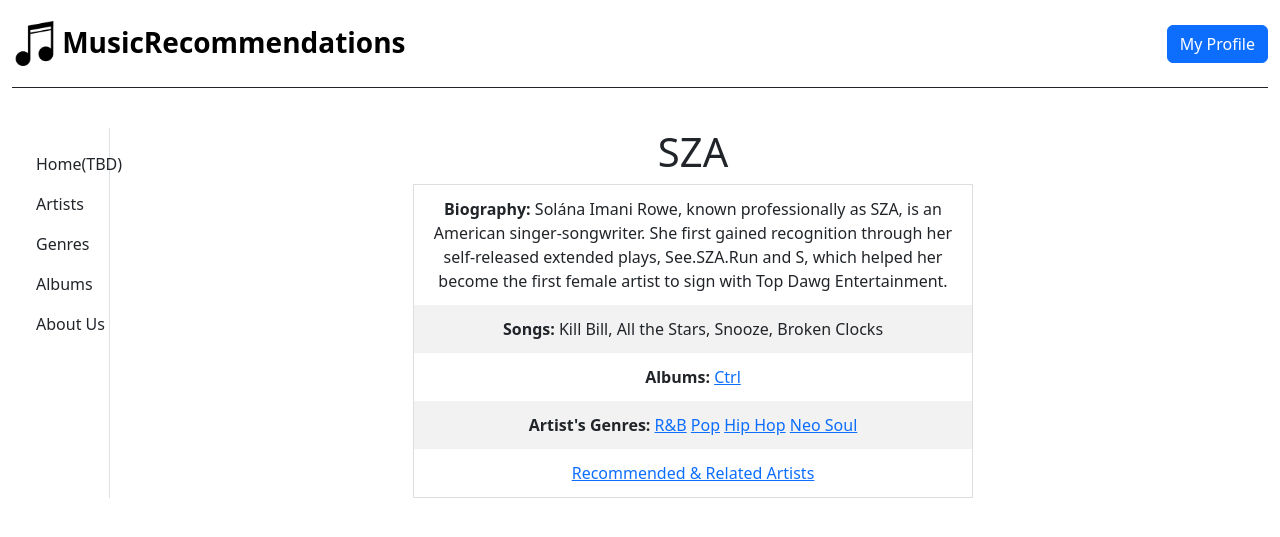
After one commit to Magret7/Music-Recommendations, a Flask app: page /artist/SZA/ in a window 1280 px wide. The commit adds this page. Shown: the top 537 px of the page. Run offline with Flask 2, Linux system fonts and the light colour scheme.

Commit message:
Correction of the overall stucture of of WebApp (html files and how they link with ecah other)

```diff
--- a/main.py
+++ b/main.py
@@ -1,28 +1,27 @@
 from flask import Flask, render_template, request, redirect, url_for, jsonify
 # from flask_paginate import Pagination, get_page_parameter
-# from models import app, db, Artists, Albums, Genres
+from models import app, db, Artists, Albums, Genres
 
-app = Flask(__name__)
 
-# Main Componets: name, Biography, Songs, Albums, Genres, v RelatedArtists
-artists = [{'name': 'SZA', 'Biography': 'Solána Imani Rowe, known professionally as SZA, is an American singer-songwriter. She first gained recognition through her self-released extended plays, See.SZA.Run and S, which helped her become the first female artist to sign with Top Dawg Entertainment.', 'Songs': ['Kill Bill', 'All the Stars', 'Snooze', 'Broken Clocks'], 'Albums': ['Lana', 'SOS', 'Ctrl'], 'Genres': ['R&B', 'Pop', 'Hip Hop', 'Neo Soul'], 'RelatedArtists': ['H.E.R', 'Ella Mai', 'Franck Ocean', 'Miguel', 'Jhené Aiko']},
-           {'name': 'J. Cole', 'Biography': 'Jermaine Lamarr Cole is an American rapper and record producer. Born on a military base in Germany and raised in Fayetteville, North Carolina, Cole initially gained attention as a rapper following the release of his debut mixtape, The Come Up, in early 2007. ', 'Songs': ['She Knows', 'Power Trip', 'No Role Modelz', 'Work Out', 'Under the Sun'], 'Albums': ['2014 Forest Hills dive', 'Cole World: The Sideline Story', 'Born Sinner', '4 Your Eyez Only', 'KOD', 'The Off-Season'], 'Genres': ['Hip Hop', 'Rap'], 'RelatedArtists': ['Bas', 'Cozz', 'JID', 'Joey Badsa$$', 'Kendrick Lamar', 'JAY-Z']},
-           {'name': 'Ariana Grande', 'Biography': 'Ariana Grande-Butera is an American singer, songwriter, and actress. Regarded as a pop culture icon, she is noted as an influential figure in popular music and as one of the most prominent vocalists of her generation, for her four-octave vocal range and signature whistle register.', 'Songs': ['7 Rings', 'Side to Side', 'thank u, next', '34+35', 'The Way'], 'Albums': ['Yours Truly', 'My Everything', 'Dangerous Woman', 'Sweetener', 'Thank U, Next', 'Positions', 'Eternal Sunshine'], 'Genres': ['Pop', 'Contemporary R&B'], 'RelatedArtists': ['Doja Cat', 'SZA', 'Sabrina Carpenter', 'Victoria Monét', 'Olivia Rodrigo']},
+# Main Componets: name, info, tracks, albums, genres, v RelatedArtists
+artists = [{'name': 'SZA','image': 'Place Image Here', 'info': 'Solána Imani Rowe, known professionally as SZA, is an American singer-songwriter. She first gained recognition through her self-released extended plays, See.SZA.Run and S, which helped her become the first female artist to sign with Top Dawg Entertainment.', 'tracks': ['Kill Bill', 'All the Stars', 'Snooze', 'Broken Clocks'], 'albums': ['Ctrl'], 'genres': ['R&B', 'Pop', 'Hip Hop', 'Neo Soul'], 'RelatedArtists': ['H.E.R', 'Ella Mai', 'Franck Ocean', 'Miguel', 'Jhené Aiko']},
+           {'name': 'J. Cole', 'image': 'Place Image Here','info': 'Jermaine Lamarr Cole is an American rapper and record producer. Born on a military base in Germany and raised in Fayetteville, North Carolina, Cole initially gained attention as a rapper following the release of his debut mixtape, The Come Up, in early 2007. ', 'tracks': ['She Knows', 'Power Trip', 'No Role Modelz', 'Work Out', 'Under the Sun'], 'albums': ['2014 Forest Hills Drive'], 'genres': ['Hip Hop', 'Rap'], 'RelatedArtists': ['Bas', 'Cozz', 'JID', 'Joey Badsa$$', 'Kendrick Lamar', 'JAY-Z']},
+           {'name': 'Ariana Grande', 'image': 'Place Image Here','info': 'Ariana Grande-Butera is an American singer, songwriter, and actress. Regarded as a pop culture icon, she is noted as an influential figure in popular music and as one of the most prominent vocalists of her generation, for her four-octave vocal range and signature whistle register.', 'tracks': ['7 Rings', 'Side to Side', 'thank u, next', '34+35', 'The Way'], 'albums': ['Sweetener'], 'genres': ['Pop', 'Contemporary R&B'], 'RelatedArtists': ['Doja Cat', 'SZA', 'Sabrina Carpenter', 'Victoria Monét', 'Olivia Rodrigo']},
           ]
 
-# Main Componets: name, info, related_Artists, related_Albums, related_Songs
-genres = [{'name': 'R&B', 'info': 'Rhythm and blues, frequently abbreviated as R&B or R''n''B, is a genre of popular music that originated within African-American communities in the 1940s. The term was originally used by record companies to describe recordings marketed predominantly to African Americans, at a time when "rocking, jazz based music ... [with a] heavy, insistent beat" was becoming more popular', 'related_Artists': ['Usher', 'Byeoncé', 'The Weeked'], 'related_Albums': ['Jaguar II', 'Gemini Rights', 'SOS'],'related_Songs': ['Pick Up Your Feelings', 'Let\'s Get Married', 'Adorn']},
-          {'name': 'Pop', 'info': 'Pop music is an abbreviation of the word "popular". Its a contemporary form of music that appeals to a very wide audience. It often includes a danceable tempo, easy to remember lyrics, and simple notation. Pop music is commonly found on mainstream radio stations and across a range of countries and cultures.','related_Artists': ['Ariana Grande', 'Lady Gaga', 'Harry Styles'], 'related_Albums': ['Thriller', 'GUTS', 'Teenage Dream'], 'related_Songs': ['Water', 'Paint The Town Red', 'Feather']},
-          {'name': 'Hip Hop', 'info': 'Hip-hop or hip hop, also known as rap, and formerly known as disco rap, is a genre of popular music that originated in the early 1970s by African Americans and Caribbean immigrants in the Bronx, a borough of New York City. Hip-hop consist of stylized rhythmic music (usually built around drum beats) that often accompanies rapping, a rhythmic delivery of poetic speech.', 'related_Artists': ['Kanye West', 'Tyler, The Creator', 'Travi$ Scott'], 'related_Albums': ['ASTROWORLD', 'SremmLife', 'Live. Love. ASAP'], 'related_Songs': ['HISS', 'Lovin On Me', 'Let Me Calm Down']},
-          {'name': 'Neo Soul', 'info': 'Neo soul (sometimes called progressive soul) is a genre of popular music. Heavily based in soul music, neo soul is distinguished by a less conventional sound than its contemporary R&B counterpart, with incorporated elements ranging from funk, jazz fusion, hip hop, and African music to pop, rock, and electronic music.', 'related_Artists': ['Kali Uchis', 'UMI', 'Alicia Keys'], 'related_Albums': ['A Seat at the Table', 'Blonde', 'Ctrl'], 'related_Songs': ['When I\'m in Your Arms', 'Cruisin\'', 'On & On']},
-          {'name': 'Rap', 'info': 'Rap is an artistic form of vocal delivery and emotive expression that incorporates "rhyme, rhythmic speech, and [commonly] street vernacular". The components of rap include "content" (what is being said, e.g., lyrics), "flow" (rhythm, rhyme), and "delivery" (cadence, tone).', 'related_Artists': ['Eminem', 'Nicki Minaj', 'Cardi B', 'Megan Thee Stallion', 'Don Toliver', 'Lil Wayne', 'Lil Durk'], 'related_Albums': ['Live. Love. ASAP', 'A Gift and a Curse', 'For All The Dogs'], 'related_Songs': ['Like What', 'Yeah Glo!', 'Never Lose Me']},
-          {'name': 'Contemporary R&B', 'info': 'Contemporary R&B is a popular music genre that combines rhythm and blues with elements of pop, soul, funk, hip hop, and electronic music.', 'related_Artists': ['Michael Jackson', 'Aaliyah', 'Frank Ocean'], 'related_Albums': ['Wasteland', 'Jaguar', 'Ctrl'],'related_Songs': ['', '', '', '', '', '']}
+# Main Componets: name, info, artist, albums, tracks
+genres = [{'name': 'R&B', 'info': 'Rhythm and blues, frequently abbreviated as R&B or R''n''B, is a genre of popular music that originated within African-American communities in the 1940s. The term was originally used by record companies to describe recordings marketed predominantly to African Americans, at a time when "rocking, jazz based music ... [with a] heavy, insistent beat" was becoming more popular', 'artists': ['SZA'], 'albums': ['Ctrl'],'tracks': ['Pick Up Your Feelings', 'Let\'s Get Married', 'Adorn']},
+          {'name': 'Pop', 'info': 'Pop music is an abbreviation of the word "popular". Its a contemporary form of music that appeals to a very wide audience. It often includes a danceable tempo, easy to remember lyrics, and simple notation. Pop music is commonly found on mainstream radio stations and across a range of countries and cultures.','artists': ['Ariana Grande'], 'albums': ['Sweetener'], 'tracks': ['Water', 'Paint The Town Red', 'Feather']},
+          {'name': 'Hip Hop', 'info': 'Hip-hop or hip hop, also known as rap, and formerly known as disco rap, is a genre of popular music that originated in the early 1970s by African Americans and Caribbean immigrants in the Bronx, a borough of New York City. Hip-hop consist of stylized rhythmic music (usually built around drum beats) that often accompanies rapping, a rhythmic delivery of poetic speech.', 'artists': ['J. Cole'], 'albums': ['2014 Forest Hills Drive'], 'tracks': ['HISS', 'Lovin On Me', 'Let Me Calm Down']},
+          {'name': 'Neo Soul', 'info': 'Neo soul (sometimes called progressive soul) is a genre of popular music. Heavily based in soul music, neo soul is distinguished by a less conventional sound than its contemporary R&B counterpart, with incorporated elements ranging from funk, jazz fusion, hip hop, and African music to pop, rock, and electronic music.', 'artists': ['SZA'], 'albums': ['Ctrl'], 'tracks': ['When I\'m in Your Arms', 'Cruisin\'', 'On & On']},
+          {'name': 'Rap', 'info': 'Rap is an artistic form of vocal delivery and emotive expression that incorporates "rhyme, rhythmic speech, and [commonly] street vernacular". The components of rap include "content" (what is being said, e.g., lyrics), "flow" (rhythm, rhyme), and "delivery" (cadence, tone).', 'artists': ['J. Cole'], 'albums': ['2014 Forest Hills Drive'], 'tracks': ['Like What', 'Yeah Glo!', 'Never Lose Me']},
+          {'name': 'Contemporary R&B', 'info': 'Contemporary R&B is a popular music genre that combines rhythm and blues with elements of pop, soul, funk, hip hop, and electronic music.', 'artists': ['SZA'], 'albums': ['Ctrl'],'tracks': ['Orbit', 'Ocean', 'Footsteps']}
          ]
 
 # Main Componets: name, info, artist, tracks, genres
-albums = [{'name': 'Ctrl', 'artist': 'SZA', 'info': 'Ctrl (pronounced "control") is the debut studio album by American singer SZA. It was released through Top Dawg Entertainment and RCA Records on June 9, 2017', 'Tracks': ['Supermodle', 'Drew Barrymore', 'Go Gina', 'Anything', 'Pretty Little Bird', '...'], 'Genres': ['R&B', 'Pop', 'Hip Hop', 'Neo Soul']},
-          {'name': '2014 Forest Hills Drive', 'artist': 'J. Cole', 'info': '2014 Forest Hills Drive is the third studio album by American rapper J. Cole. It was released on December 9, 2014, by ByStorm Entertainment', 'Tracks': ['Intro', 'January 28th','Wet Dreamz', '03\' Adolescence', 'A Tale od 2 Citiez', 'Fire Sqaud', '...'], 'Genres': ['Hip Hop', 'Rap']},
-          {'name': 'Sweetener', 'artist': 'Ariana Grande', 'info': 'Sweetener is the fourth studio album by American singer Ariana Grande. It was released on August 17, 2018, through Republic Records.', 'Tracks': ['sweetener', 'blazed', 'successful', 'raindrops (an angel cried)', 'R.E.M', 'everytime'], 'Genres': ['Pop', 'Contemporary R&B']}
+albums = [{'name': 'Ctrl', 'image': 'Place Image Here', 'artist': ['SZA'], 'info': 'Ctrl (pronounced "control") is the debut studio album by American singer SZA. It was released through Top Dawg Entertainment and RCA Records on June 9, 2017', 'tracks': ['Supermodle', 'Drew Barrymore', 'Go Gina', 'Anything', 'Pretty Little Bird', '...'], 'genres': ['R&B', 'Pop', 'Hip Hop', 'Neo Soul']},
+          {'name': '2014 Forest Hills Drive', 'image': 'Place Image Here', 'artist': ['J. Cole'], 'info': '2014 Forest Hills Drive is the third studio album by American rapper J. Cole. It was released on December 9, 2014, by ByStorm Entertainment', 'tracks': ['Intro', 'January 28th','Wet Dreamz', '03\' Adolescence', 'A Tale od 2 Citiez', 'Fire Sqaud', '...'], 'genres': ['Hip Hop', 'Rap']},
+          {'name': 'Sweetener', 'image': 'Place Image Here', 'artist': ['Ariana Grande'], 'info': 'Sweetener is the fourth studio album by American singer Ariana Grande. It was released on August 17, 2018, through Republic Records.', 'tracks': ['sweetener', 'blazed', 'successful', 'raindrops (an angel cried)', 'R.E.M', 'everytime'], 'genres': ['Pop', 'Contemporary R&B']}
          ]
 
 # Main Componets: name, info, related_Artists, related_Albums, related_Songs
@@ -60,26 +59,26 @@
 
 
 
-@app.route('/')
-# Showing all Artist in Database
+# @app.route('/')
+# Showing A List Artist In Database
 @app.route('/artists/')
-def showArtist():
+def showArtists():
     return render_template('showAllArtists.html', artists = artists)
 	# artists_list = db.session.query(Artists).all()
 	# return render_template('showAllArtists.html', artists_list = artists_list)
 
 
-# Showing all Albums in Database
-@app.route('/albums/',  methods=['GET', 'POST'])
+# Showing A List Albums In Database
+@app.route('/albums/')
 def showAlbums():
     if albums:
-        return render_template('showAllAlbums.html',albums = albums)
+        return render_template('showAllAlbums.html', albums = albums)
     	# albums_list = db.session.query(musicdb).all()
 	    # return render_template('showAllAlbums.html', albums_list = albums_list)
     else:
         return "Albums not found", 404
 
-# Showing all Genres in Database
+# Showing A List Genres In Database
 @app.route('/genres/')
 def showGenres():
     if genres:
@@ -102,7 +101,7 @@
     else:
         return "Artist not found", 404
 
-# Showing one selected Genres
+# Showing A Single Genre In Database
 @app.route('/genre/<genre_name>/',  methods=['GET', 'POST'])
 def showGenre(genre_name):
     genre = None
@@ -115,7 +114,7 @@
     else:
         return "Genre not found", 404
 
-# Showing one selected Album
+# Showing A Single Album In Database
 @app.route('/album/<album_name>/',  methods=['GET', 'POST'])
 def showAlbum(album_name):
     album = None
@@ -128,10 +127,19 @@
     else:
         return "Genre not found", 404
 
+# Showing A Single Artist In Database
+@app.route('/artist/<artist_name>/',  methods=['GET', 'POST'])
+def showArtist(artist_name):
+    artist = None
+    for a in artists:
+        if a['name'] == artist_name:
+            artist = a
+            break
+    if artist:
+        return render_template('showArtist.html', artist = artist)
+    else:
+        return "Artist not found", 404
 
 if __name__ == "__main__":
     app.debug = True
     app.run()
-
-
-# export PATH=/Library/PostgreSQL/16/bin:$PATH
--- a/templates/about.html
+++ b/templates/about.html
@@ -2,7 +2,7 @@
 <html lang="en">
 
 <head>
-	<title>Title</title>
+	<title>About Us</title>
 	<!-- Required meta tags -->
 	<meta charset="utf-8" />
 	<meta name="viewport" content="width=device-width, initial-scale=1, shrink-to-fit=no" />
--- /dev/null
+++ b/templates/showArtist.html
@@ -0,0 +1,90 @@
+<!-- create page with info about genre when clicked on from artist? -->
+
+<!doctype html>
+<html lang="en">
+
+<head>
+    <title>Title</title>
+    <!-- Required meta tags -->
+    <meta charset="utf-8" />
+    <meta name="viewport" content="width=device-width, initial-scale=1, shrink-to-fit=no" />
+    <meta http-equiv="X-UA-Compatible" content="ie=edge" />
+
+    <title>Music Recommendation WebApp</title>
+
+    <!-- Bootstrap CSS v5.2.1 -->
+    <link href="https://cdn.jsdelivr.net/npm/bootstrap@5.3.2/dist/css/bootstrap.min.css" rel="stylesheet"
+        integrity="sha384-T3c6CoIi6uLrA9TneNEoa7RxnatzjcDSCmG1MXxSR1GAsXEV/Dwwykc2MPK8M2HN" crossorigin="anonymous" />
+    <link rel="stylesheet" href="/static/css/style.css" />
+
+
+</head>
+
+<body>
+    {% include 'header.html' %}
+
+    <main>
+        <div class="container-fluid p-3">
+            <div class="row">
+                {% include 'sidebar.html' %}
+                <div class="col-11">
+                <h1 style="text-align: center;">{{artist.name}}</h1>
+                {% if artists == [] %}
+                <p>No Artists exist</p>
+                {% else %}
+
+                <div class="column-RelatedArtists">
+                        <table>
+                            <tr>
+                                <td><b>Biography: </b> {{ artist.info }}</td>
+                            </tr>
+
+                            <tr>
+                                <td><b>Songs: </b> {{ artist.tracks | join(', ') }}</td>
+                            </tr>
+
+                            <tr>
+                                <td>
+                                    <b>Albums: </b>
+                                    {% for album in artist.albums %}
+                                    <a href="{{ url_for('showAlbum', album_name=album)}}">{{ album }}</a>
+                                    {% endfor %}
+                                </td>
+                            </tr>
+
+                            <tr>
+                                <td>
+                                    <b>Artist's Genres: </b>
+                                    {% for genre in artist.genres %}
+                                    <a href="{{ url_for('showGenre', genre_name=genre) }}">{{ genre }}</a>
+                                    {% endfor %}
+                                </td>
+                            </tr>
+
+                            <tr>
+                                <td>
+                                    <a href="{{ url_for('relatedArtists', artist_name=artist.name) }}">Recommended & Related Artists</a>
+                                </td>
+                            </tr>
+                        </table>
+                </div>
+                {%endif%}
+            </div>
+            </div>
+        </div>
+    </main>
+
+    <footer>
+        <!-- place footer here -->
+    </footer>
+
+    <!-- Bootstrap JavaScript Libraries -->
+    <script src="https://cdn.jsdelivr.net/npm/@popperjs/core@2.11.8/dist/umd/popper.min.js"
+        integrity="sha384-I7E8VVD/ismYTF4hNIPjVp/Zjvgyol6VFvRkX/vR+Vc4jQkC+hVqc2pM8ODewa9r"
+        crossorigin="anonymous"></script>
+    <script src="https://cdn.jsdelivr.net/npm/bootstrap@5.3.2/dist/js/bootstrap.min.js"
+        integrity="sha384-BBtl+eGJRgqQAUMxJ7pMwbEyER4l1g+O15P+16Ep7Q9Q+zqX6gSbd85u4mG4QzX+"
+        crossorigin="anonymous"></script>
+</body>
+
+</html>
--- a/templates/sidebar.html
+++ b/templates/sidebar.html
@@ -6,7 +6,7 @@
             </a>
         </li>
         <li class="nav-item">
-            <a href="{{url_for('showArtist')}}" class="nav-link link-dark">
+            <a href="{{url_for('showArtists')}}" class="nav-link link-dark">
                 Artists
             </a>
         </li>
```
Also changed, not shown: models.py (+33 -5 lines), templates/home.html (+10 -6 lines), templates/showAlbum.html (+15 -27 lines), templates/showAllAlbums.html (+10 -5 lines), templates/showAllArtists.html (+21 -10 lines), templates/showAllGenres.html (+9 -10 lines), templates/showGenre.html (+6 -7 lines), .gitlab-ci.yml.
